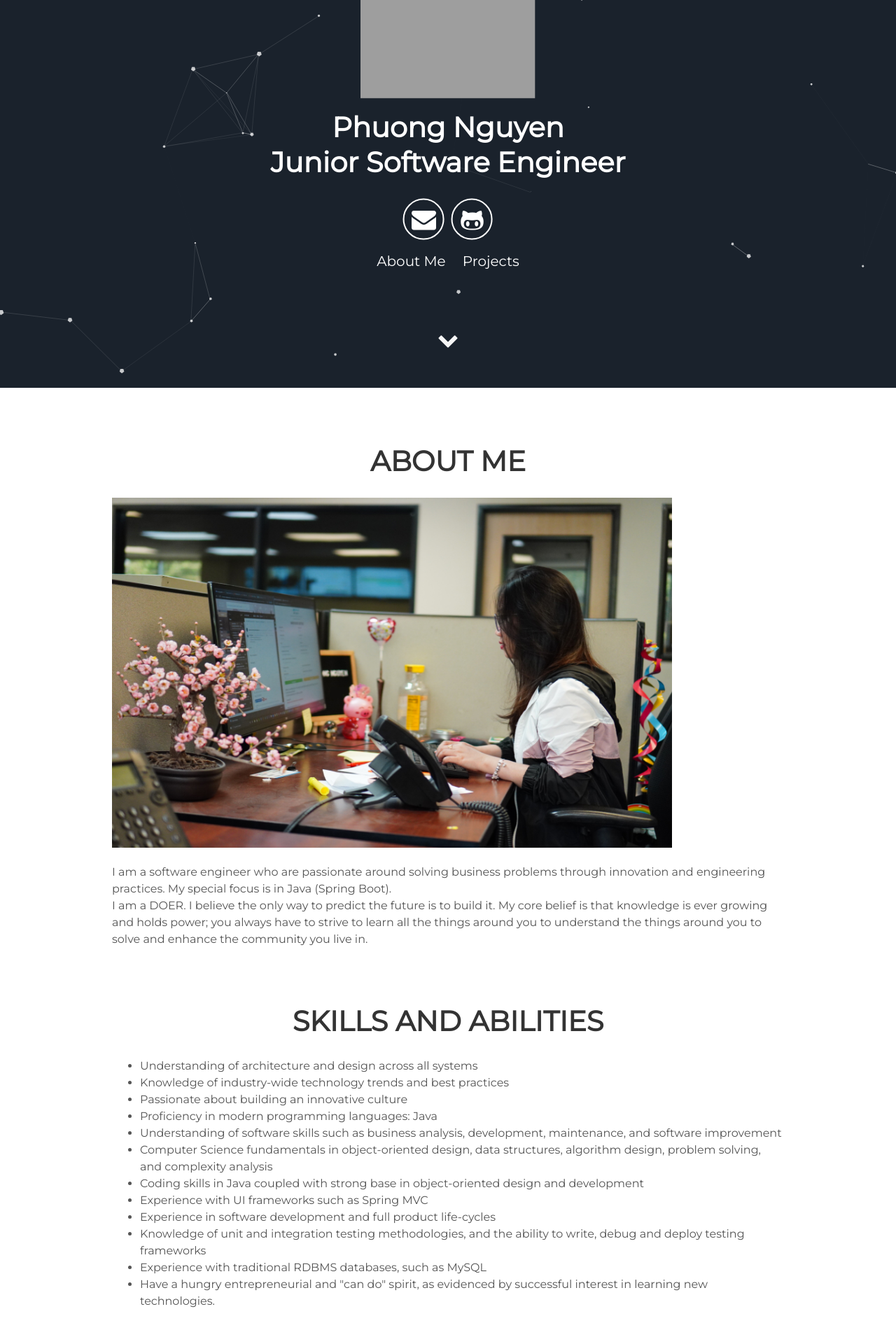
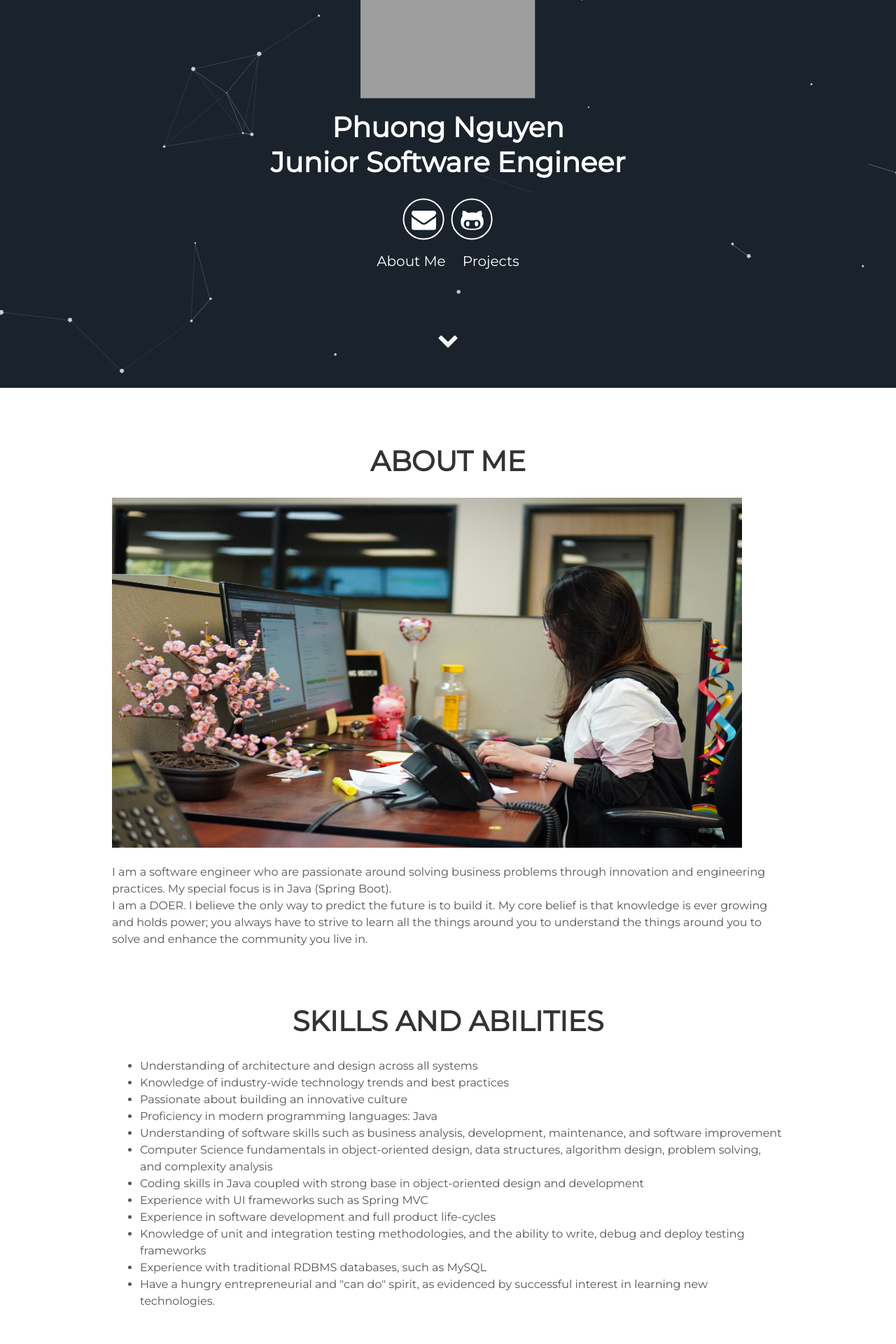
Before and after one commit to phuongnguyen0610/phuongnguyen0610.github.io, a Jekyll site: the page built from index.html, in a window 1280 px wide. Shown: the part 346-2266 px from the top of the page at 70% size. Built offline with Jekyll 4.4.1, drawn with Linux system fonts in a browser that asks for light colours; grey boxes are pictures that could not be loaded.

Commit message:
Update about.html

```diff
--- a/_includes/about.html
+++ b/_includes/about.html
@@ -1,7 +1,7 @@
  <!-- <div class="user-details"> -->
   <div>
   <h1 style="text-align: center;"> ABOUT ME</h1>
-  <img class="images-center" alt="work" src="/assets/img/work.jpg" width="800" height="500"/>
+  <img class="images-center" alt="work" src="/assets/img/work.jpg" width="900" height="500"/>
   <p> I am a software engineer who are passionate around solving business problems through innovation and engineering practices.
   My special focus is in Java (Spring Boot). <br>
   I am a DOER. I believe the only way to predict the future is to build it. My core belief is that knowledge is ever growing and holds power; you always have to strive to learn
```
